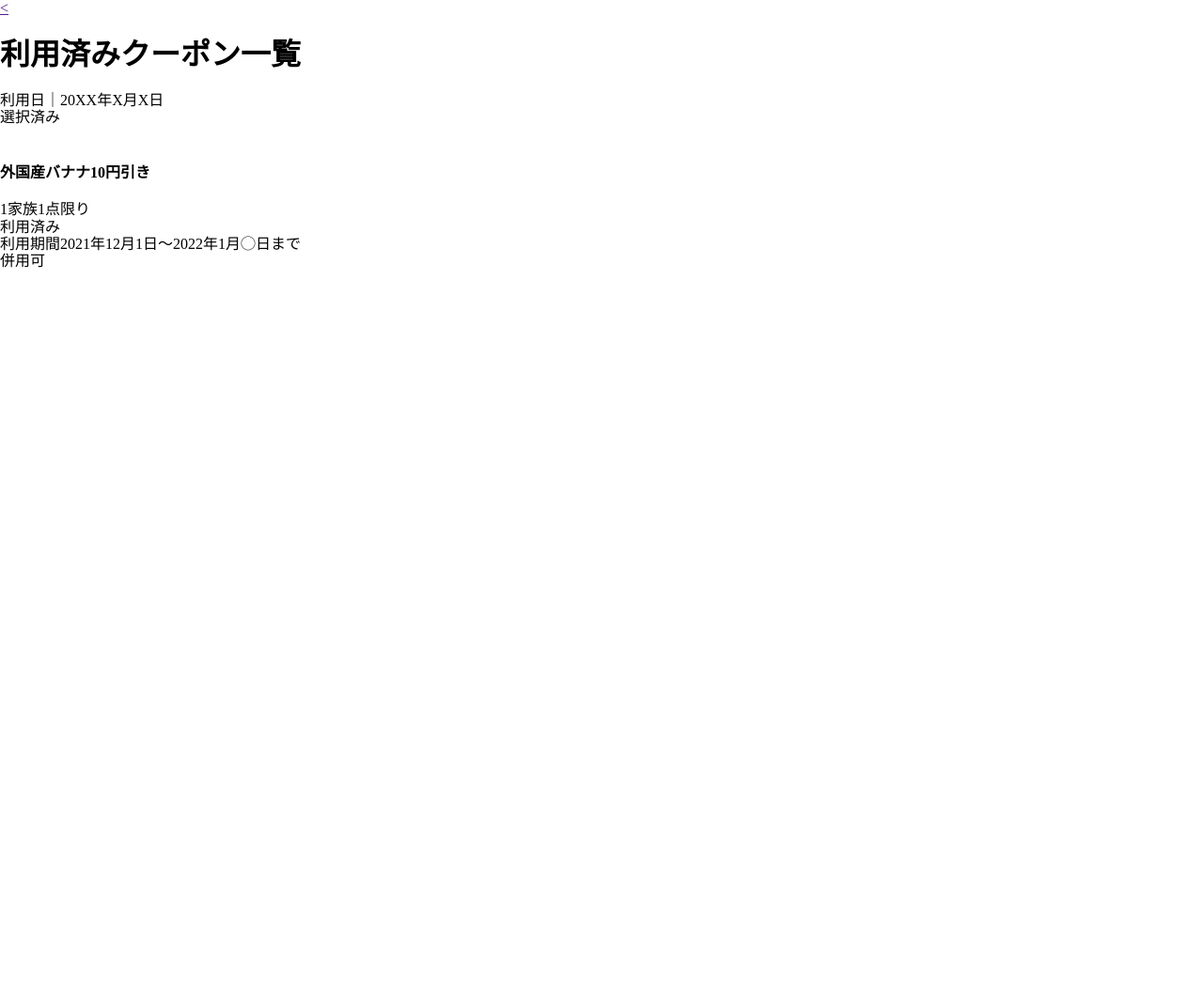
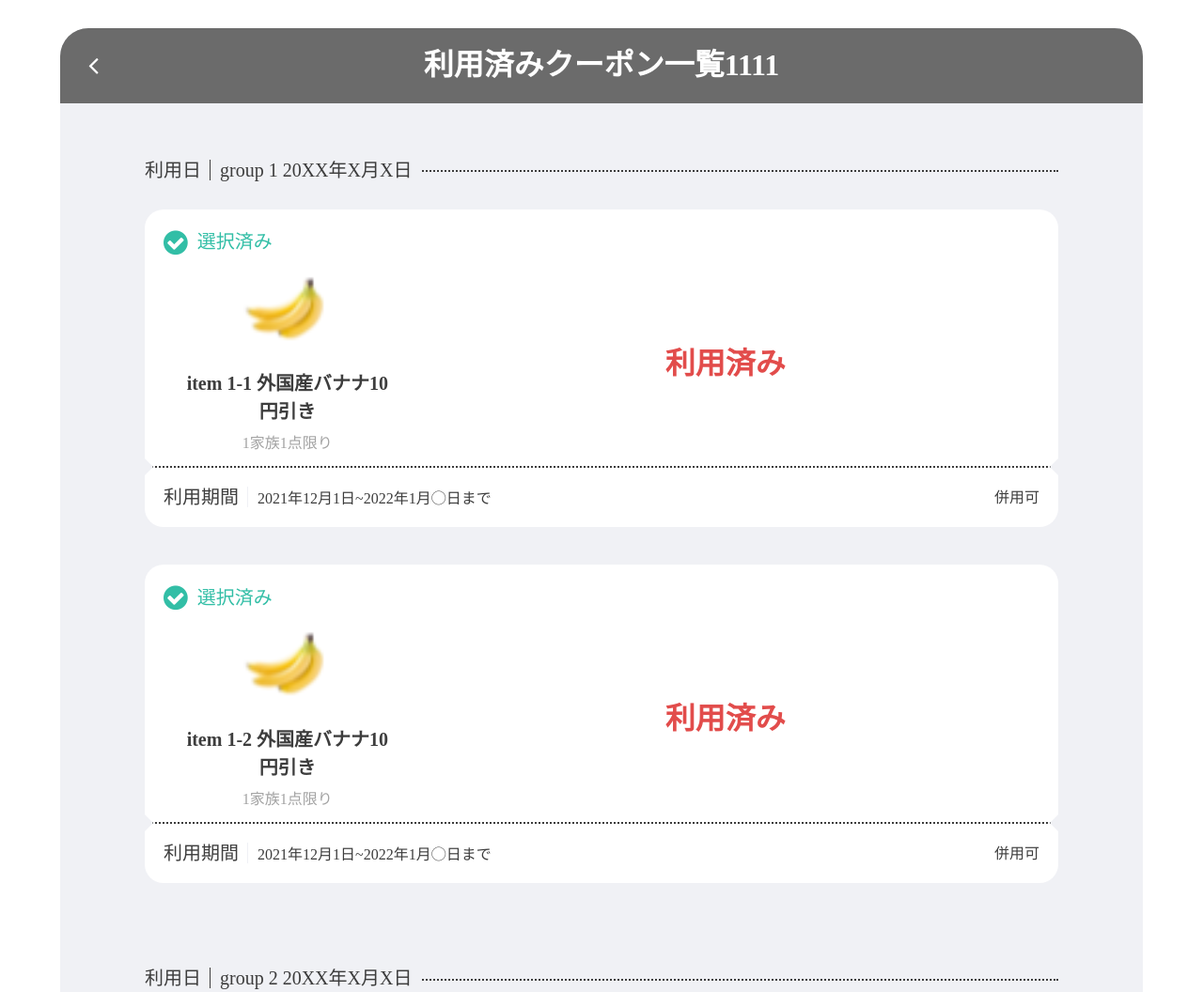
Before and after one commit to ursavn/html_template, a website built with webpack: page index.html in a window 1280 px wide. Shown: the top 1056 px of the page at 94% size. Before the commit the page ends 800 px from the top, so only its background shows below. Built offline with nearby package versions, Linux system fonts and the light colour scheme.

Commit message:
add style, add js to render html

```diff
--- a/assets/css/app.css
+++ b/assets/css/app.css
@@ -0,0 +1,209 @@
+:root {
+  --txt-color: #3d3d3d;
+  --txt-color2: #ffffff;
+  --txt-color3: #a3a3a3;
+  --txt-color4: #e24c4b;
+  --txt-color5: #32bea6;
+
+  --border-color: #3d3d3d;
+
+  --bg-color: #ffffff;
+  --bg-color2: #f0f1f5;
+  --bg-color3: #6b6b6b;
+}
+body {
+  color: var(--txt-color);
+  background: var(--bg-color);
+  font-size: 1em;
+}
+a {
+  text-decoration: none;
+}
+img {
+  max-width: 100%;
+}
+.wrapper-content {
+  max-width: 90%;
+  margin: 30px auto;
+  background: var(--bg-color2);
+  border-radius: 30px 30px 0 0;
+  overflow: hidden;
+}
+/* title */
+.page-title {
+  background: var(--bg-color3);
+  display: flex;
+  align-items: center;
+  justify-content: center;
+  position: relative;
+  color: var(--txt-color2);
+}
+.btn-back {
+  position: absolute;
+  left: 30px;
+  color: inherit;
+  font-size: 30px;
+}
+/* main content */
+.main-content {
+  padding: 60px 90px;
+}
+/* header coupon */
+.list-used-coupons .coupons:not(:last-child) {
+  margin-bottom: 90px;
+}
+.list-used-coupons .coupons .used-on {
+  position: relative;
+  margin-bottom: 30px;
+  font-size: 1.25em;
+}
+.list-used-coupons .coupons .used-on:after {
+  position: absolute;
+  content: "";
+  height: 1px;
+  border-bottom: 2px dotted var(--border-color);
+  top: 50%;
+  margin-top: -1px;
+  left: 0;
+  right: 0;
+}
+.list-used-coupons .coupons .used-on > span {
+  background: var(--bg-color2);
+  position: relative;
+  z-index: 1;
+  padding-right: 10px;
+}
+.list-used-coupons .coupons .used-on .txt-date {
+  position: relative;
+  padding-right: 10px;
+  margin-right: 10px;
+}
+.list-used-coupons .coupons .used-on .txt-date:after {
+  content: "";
+  height: 100%;
+  width: 1px;
+  background: var(--txt-color);
+  position: absolute;
+  right: 0;
+  top: 0;
+}
+.list-used-coupons .coupons .coupon-detail {
+  background: var(--bg-color);
+  border-radius: 20px;
+  padding: 20px 20px 0;
+  margin-bottom: 40px;
+}
+.list-used-coupons .coupons .coupon-detail .selected {
+  font-size: 1.25em;
+  color: var(--txt-color5);
+  margin-bottom: 20px;
+  display: flex;
+  align-items: center;
+}
+.list-used-coupons .coupons .coupon-detail .selected i {
+  font-size: 30px;
+  margin-right: 10px;
+}
+/* coupon pay for */
+.list-used-coupons .coupons .coupon-detail .pay-for {
+  display: flex;
+  align-items: center;
+}
+.list-used-coupons .coupons .coupon-detail .pay-for .col-left {
+  max-width: 24%;
+  text-align: center;
+  padding: 0 20px;
+}
+.list-used-coupons .coupons .coupon-detail .pay-for .col-left .product-image {
+  margin-bottom: 25px;
+}
+.list-used-coupons .coupons .coupon-detail .pay-for .col-left .product-name {
+  line-height: 1.5;
+  margin: 0 0 10px 0;
+  font-size: 1.25em;
+}
+.list-used-coupons .coupons .coupon-detail .pay-for .col-left .condition-limit {
+  color: var(--txt-color3);
+}
+.list-used-coupons .coupons .coupon-detail .pay-for .col-right {
+  flex-grow: 1;
+  text-align: center;
+  font-size: 2em;
+  color: var(--txt-color4);
+  font-weight: 700;
+}
+/* footer coupon */
+.list-used-coupons .coupons .coupon-detail .info-extra {
+  margin: 15px -20px 0;
+  padding: 20px;
+  border-top: 2px dotted var(--border-color);
+  position: relative;
+  display: flex;
+  align-items: center;
+  justify-content: space-between;
+  font-weight: 500;
+}
+.list-used-coupons .coupons .coupon-detail .info-extra:after,
+.list-used-coupons .coupons .coupon-detail .info-extra:before {
+  content: "";
+  display: block;
+  width: 0;
+  height: 0;
+  border-style: solid;
+  position: absolute;
+  top: -10px;
+}
+.list-used-coupons .coupons .coupon-detail .info-extra:before {
+  border-width: 9px 0 9px 9px;
+  border-color: transparent transparent transparent var(--bg-color2);
+  left: 0;
+}
+.list-used-coupons .coupons .coupon-detail .info-extra:after {
+  border-width: 9px 9px 9px 0;
+  border-color: transparent var(--bg-color2) transparent transparent;
+  right: 0;
+}
+.list-used-coupons .coupons .coupon-detail .info-extra .txt-expiration {
+  font-size: 1.25em;
+  position: relative;
+  padding-right: 10px;
+  margin-right: 10px;
+}
+.list-used-coupons .coupons .coupon-detail .info-extra .txt-expiration:after {
+  content: "";
+  height: 100%;
+  width: 1px;
+  background: var(--bg-color2);
+  position: absolute;
+  right: 0;
+  top: 0;
+}
+/* responsive */
+@media(max-width: 767px) {
+  .main-content {
+    padding: 30px;
+  }
+  .page-title h1 {
+    font-size: 1.5em;
+  }
+  .list-used-coupons .coupons .coupon-detail .pay-for .col-left {
+    max-width: 60%;
+  }
+  .list-used-coupons .coupons .coupon-detail .pay-for .col-right {
+    font-size: 1.3em;
+  }
+}
+@media(max-width: 640px) {
+  .list-used-coupons .coupons .coupon-detail .info-extra .txt-expiration {
+    padding: 0;
+    margin: 0 0 10px 0;
+    display: block;
+  }
+  .list-used-coupons .coupons .coupon-detail .info-extra .txt-expiration:after {
+    display: none;
+  }
+  .list-used-coupons .coupons .coupon-detail .info-extra .mfg-date {
+    display: block;
+    margin-bottom: 5px;
+  }
+}
--- /dev/null
+++ b/assets/js/app.js
@@ -0,0 +1,102 @@
+const generalOfPage = {
+  pageTitle: "利用済みクーポン一覧1111",
+  history: "#",
+  txtDate: "利用日",
+  txtSelected: "選択済み",
+  txtExpiration: "利用期間",
+  txtConcat: "~",
+  txtUntil: "まで",
+}
+const listUsedCoupon = [
+  {
+    date: "group 1 20XX年X月X日",
+    coupons: [
+      {
+        productImage: "./assets/img/img-product.png",
+        productName: "item 1-1 外国産バナナ10円引き",
+        conditionLimit: "1家族1点限り",
+        couponStatus: "利用済み",
+        mfgDate: "2021年12月1日",
+        expDate: "2022年1月◯日",
+        combineStatus: "併用可",
+      },
+      {
+        productImage: "./assets/img/img-product.png",
+        productName: "item 1-2 外国産バナナ10円引き",
+        conditionLimit: "1家族1点限り",
+        couponStatus: "利用済み",
+        mfgDate: "2021年12月1日",
+        expDate: "2022年1月◯日",
+        combineStatus: "併用可",
+      },
+    ]
+  },
+  {
+    date: "group 2 20XX年X月X日",
+    coupons: [
+      {
+        productImage: "./assets/img/img-product.png",
+        productName: "item 2-1 外国産バナナ10円引き",
+        conditionLimit: "1家族1点限り",
+        couponStatus: "利用済み",
+        mfgDate: "2021年12月1日",
+        expDate: "2022年1月◯日",
+        combineStatus: "併用可",
+      },
+    ]
+  }
+]
+
+function htmlCoupon(value, index, array) {
+  htmlUsedCoupon +='<div class="coupon-detail">';
+    htmlUsedCoupon +='<header class="selected"><i class="fa fa-check-circle"></i>' + generalOfPage.txtSelected + '</header>';
+
+    htmlUsedCoupon +='<div class="pay-for">';
+      htmlUsedCoupon +='<div class="col-left">';
+        htmlUsedCoupon +='<div class="product-image">';
+          htmlUsedCoupon +='<img src="' + value.productImage + '" alt="image product"/>';
+        htmlUsedCoupon +='</div>';
+        htmlUsedCoupon +='<h4 class="product-name">' + value.productName + '</h4>';
+        htmlUsedCoupon +='<span class="condition-limit">' + value.conditionLimit + '</span>';
+      htmlUsedCoupon +='</div>';
+
+      htmlUsedCoupon +='<div class="col-right">';
+        htmlUsedCoupon +='<div class="coupon-status">' + value.couponStatus + '</div>';
+      htmlUsedCoupon +='</div>';
+    htmlUsedCoupon +='</div>';
+
+    htmlUsedCoupon +='<footer class="info-extra">';
+      htmlUsedCoupon +='<div class="expiration-date">';
+        htmlUsedCoupon +='<span class="txt-expiration">' + generalOfPage.txtExpiration + '</span>';
+        htmlUsedCoupon +='<span class="mfg-date">' + value.mfgDate + '</span>';
+        htmlUsedCoupon +='<span class="txt-concat">' + generalOfPage.txtConcat + '</span>';
+        htmlUsedCoupon +='<span class="exp-date">' + value.expDate + '</span>';
+        htmlUsedCoupon +='<span class="txt-until">' + generalOfPage.txtUntil + '</span>';
+      htmlUsedCoupon +='</div>';
+      htmlUsedCoupon +='<div class="combine-status">' + value.combineStatus + '</div>';
+    htmlUsedCoupon +='</footer>';
+    htmlUsedCoupon +='</div>';
+}
+
+function htmlListCoupons(value, index, array) {
+    htmlUsedCoupon += '<div class="coupons by-date">';
+
+      htmlUsedCoupon += '<header class="used-on">';
+        htmlUsedCoupon +='<span>';
+          htmlUsedCoupon +='<span class="txt-date">' + generalOfPage.txtDate + '</span>' + value.date;
+        htmlUsedCoupon +='</span>';
+      htmlUsedCoupon +='</header>';
+
+      value.coupons.forEach(htmlCoupon);
+
+    htmlUsedCoupon +='</div>';
+}
+
+let htmlUsedCoupon = '';
+htmlUsedCoupon += '<div class="list-used-coupons">';
+listUsedCoupon.forEach(htmlListCoupons);
+htmlUsedCoupon +='</div>';
+
+document.querySelector(".page-title > h1").innerHTML = generalOfPage.pageTitle;
+document.querySelector(".btn-back").setAttribute("href", generalOfPage.history);
+document.querySelector(".main-content").innerHTML = htmlUsedCoupon;
--- a/index.html
+++ b/index.html
@@ -5,6 +5,7 @@
     <meta charset="utf-8" />
     <title>Sample HTML</title>
 
+    <link rel="stylesheet" href="https://cdnjs.cloudflare.com/ajax/libs/font-awesome/4.7.0/css/font-awesome.min.css">
     <link type="text/css" rel="stylesheet" href="./assets/css/normalize.css" />
     <link type="text/css" rel="stylesheet" href="./assets/css/app.css" />
 </head>
@@ -14,42 +15,15 @@
     <div class="wrapper">
         <div class="wrapper-content">
             <header class="page-title">
-                <a class="btn-back" href="">&lt;</a>
+                <a class="btn-back" href=""><i class="fa fa-angle-left"></i></a>
                 <h1>利用済みクーポン一覧</h1>
             </header>
             <div class="main-content">
-                <div class="list-used-coupons">
-                    <div class="coupons by-date">
-                        <header class="used-on">
-                            <span class="txt-date">利用日</span>｜20XX年X月X日
-                        </header>
-                        <div class="coupon-detail">
-                            <header class="selected">選択済み</header>
-                            <div class="pay-for">
-                                <div class="col-left">
-                                    <div class="product-img">
-                                        <img src="" alt=""/>
-                                        <h4 class="product-name">外国産バナナ10円引き</h4>
-                                        <span class="condition-limit">1家族1点限り</span>
-                                    </div>
-                                </div>
-                                <div class="col-right">
-                                    <div class="coupon-status">利用済み</div>
-                                </div>
-                            </div>
-                            <footer class="info-extra">
-                                <div class="expiration-date">
-                                    <span class="txt-expiration">利用期間</span>2021年12月1日〜2022年1月◯日まで
-                                </div>
-                                <div class="combine">併用可</div>
-                            </footer>
-                        </div>
-                    </div>
-                </div>
             </div>
         </div>
     </div>
     <script src="./dist/app.min.js"></script>
+    <script src="./assets/js/app.js"></script>
 </body>
 
 </html>
```
Also changed, not shown: assets/img/img-product.png (added).
